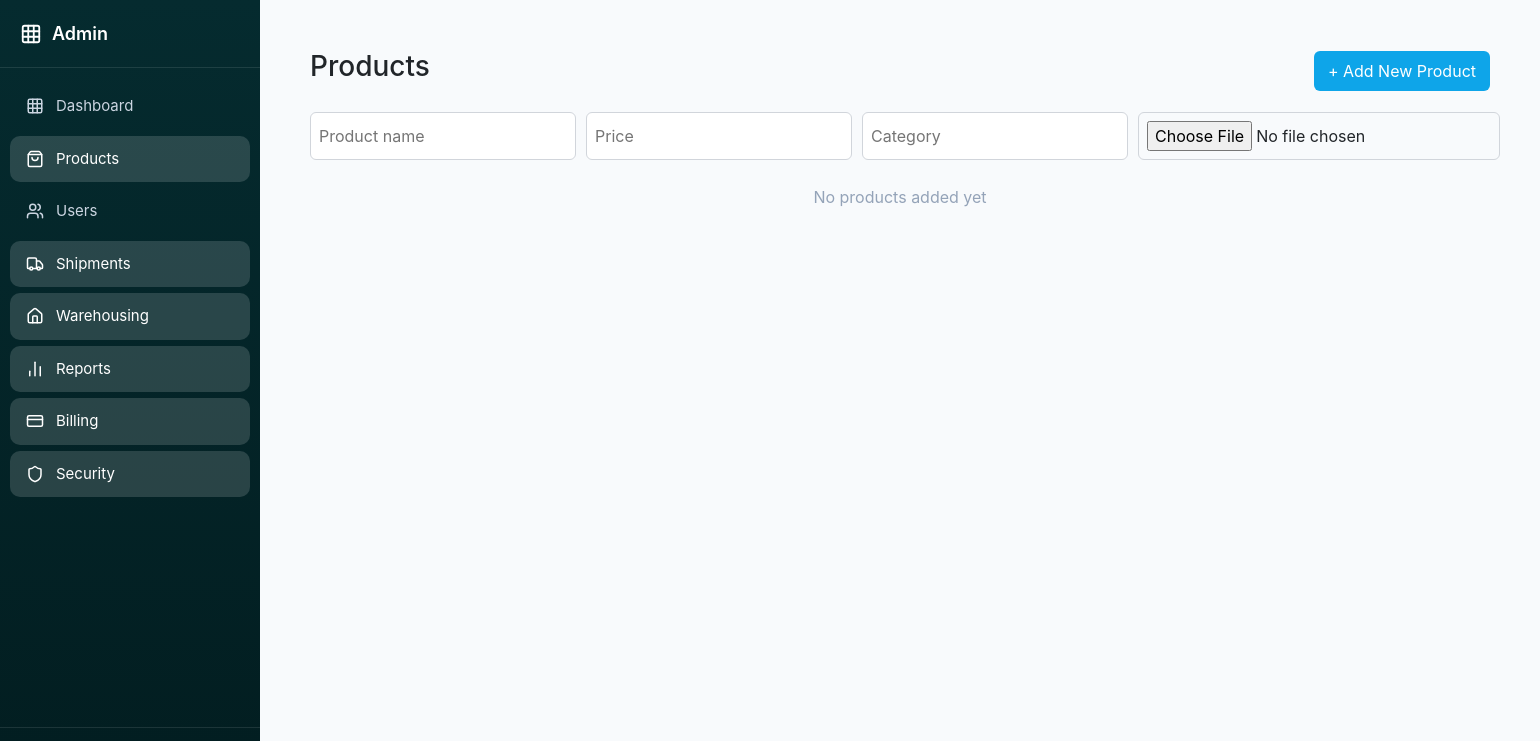
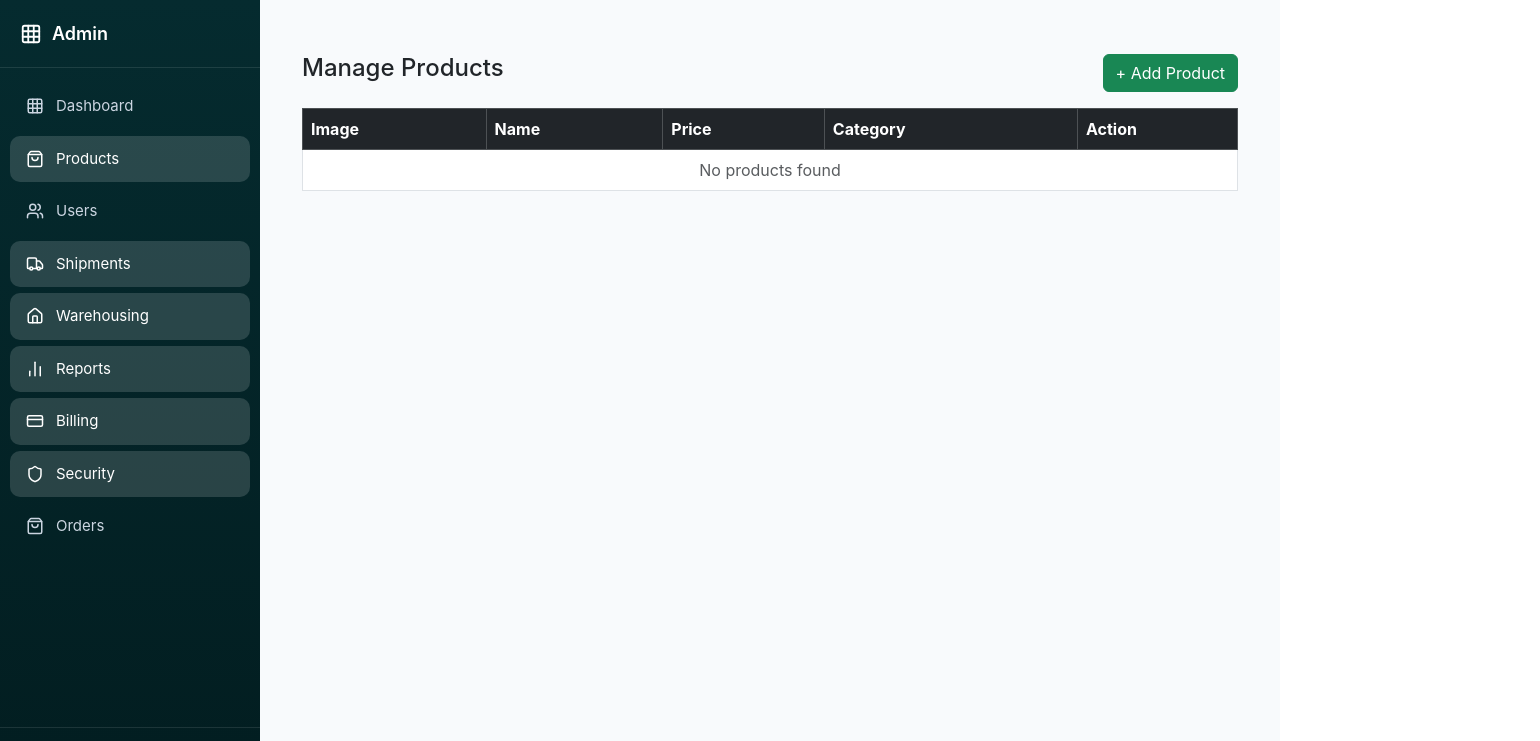
Before and after one commit to gopiarul/SHOPPING_CART, a React (Create React App) app: page /admin/products in a window 1280 px wide. Shown: the top 741 px of the page, 1540 px wide, since content can reach past the window. Built offline with nearby package versions, Linux system fonts and the light colour scheme; sample sign-in values are in the browser's storage.

Commit message:
inintal commit

```diff
--- a/src/App.js
+++ b/src/App.js
@@ -23,6 +23,7 @@ import AdminProducts from "./admin/pages/AdminProducts";
 import AdminUsers from "./admin/pages/AdminUsers";
 import AdminLayout from "./admin/layout/AdminLayout";
 import AdminRoute from "./admin/components/AdminRoute";
+ import AdminOrders from "./admin/pages/AdminOrders";
 
 function App() {
   const [user, setUser] = useState(null);
@@ -171,6 +172,19 @@ function App() {
           }
         />
 
+
+<Route
+  path="/admin/orders"
+  element={
+    <AdminRoute>
+      <AdminLayout>
+        <AdminOrders />
+      </AdminLayout>
+    </AdminRoute>
+  }
+/>
+
+
       </Routes>
     </Router>
   );
--- a/src/admin/components/AdminNavbar.jsx
+++ b/src/admin/components/AdminNavbar.jsx
@@ -62,6 +62,10 @@ function AdminNavbar() {
         <NavLink to="#" className="menu-item">
           <Shield size={18} /> Security
         </NavLink>
+        <NavLink to="/admin/orders" className="menu-item">
+  <ShoppingBag size={18} /> Orders
+</NavLink>
+
       </nav>
 
       <div className="admin-footer">
--- a/src/admin/pages/AdminDashboard.jsx
+++ b/src/admin/pages/AdminDashboard.jsx
@@ -22,12 +22,18 @@ ChartJS.register(
 );
 
 function AdminDashboard() {
+  // 🔹 REAL DATA FROM LOCALSTORAGE
+  const products = JSON.parse(localStorage.getItem("products")) || [];
+  const users = JSON.parse(localStorage.getItem("users")) || [];
+  const orders = JSON.parse(localStorage.getItem("orders")) || [];
+
+  // 🔹 CHART DATA (can be improved later with real monthly logic)
   const barData = {
     labels: ["Jan", "Feb", "Mar", "Apr", "May", "Jun"],
     datasets: [
       {
         label: "Orders",
-        data: [30, 45, 60, 50, 80, 120],
+        data: [10, 20, 35, 50, orders.length, orders.length + 10],
         backgroundColor: "#0ea5e9",
       },
     ],
@@ -38,7 +44,7 @@ function AdminDashboard() {
     datasets: [
       {
         label: "Users",
-        data: [10, 20, 28, 35, 42, 48],
+        data: [5, 10, 18, 25, 35, users.length],
         borderColor: "#22c55e",
         backgroundColor: "#22c55e",
         tension: 0.4,
@@ -50,23 +56,25 @@ function AdminDashboard() {
     <div className="admin-dashboard">
       <h2 className="dashboard-title">Admin Dashboard</h2>
 
-      {/* STAT CARDS */}
+      {/* 🔹 STAT CARDS */}
       <div className="dashboard-cards">
         <div className="stat-card">
           <p>Total Products</p>
-          <h3>25</h3>
+          <h3>{products.length}</h3>
         </div>
+
         <div className="stat-card">
           <p>Total Orders</p>
-          <h3>120</h3>
+          <h3>{orders.length}</h3>
         </div>
+
         <div className="stat-card">
           <p>Total Users</p>
-          <h3>48</h3>
+          <h3>{users.length}</h3>
         </div>
       </div>
 
-      {/* CHARTS */}
+      {/* 🔹 CHARTS */}
       <div className="dashboard-charts">
         <div className="chart-card">
           <h5>Monthly Orders</h5>
--- /dev/null
+++ b/src/admin/pages/AdminOrders.jsx
@@ -0,0 +1,39 @@
+import React from "react";
+
+function AdminOrders() {
+  const orders = JSON.parse(localStorage.getItem("orders")) || [];
+
+  return (
+    <div className="container mt-4">
+      <h4 className="fw-bold mb-3">Orders Management</h4>
+
+      {orders.length === 0 ? (
+        <p className="text-muted">No orders found</p>
+      ) : (
+        <table className="table table-bordered">
+          <thead className="table-dark">
+            <tr>
+              <th>User</th>
+              <th>Total Items</th>
+              <th>Total Amount</th>
+              <th>Date</th>
+            </tr>
+          </thead>
+
+          <tbody>
+            {orders.map((o, i) => (
+              <tr key={i}>
+                <td>{o.username}</td>
+                <td>{o.items.length}</td>
+                <td>₹{o.total}</td>
+                <td>{new Date(o.date).toLocaleString()}</td>
+              </tr>
+            ))}
+          </tbody>
+        </table>
+      )}
+    </div>
+  );
+}
+
+export default AdminOrders;
--- a/src/admin/pages/AdminProducts.jsx
+++ b/src/admin/pages/AdminProducts.jsx
@@ -1,105 +1,187 @@
-import React, { useState } from "react";
-import "../components/AdminProducts.css";
+import React, { useState, useEffect } from "react";
 
 function AdminProducts() {
   const [products, setProducts] = useState([]);
+  const [showModal, setShowModal] = useState(false);
+  const [editIndex, setEditIndex] = useState(null);
+
   const [form, setForm] = useState({
     name: "",
     price: "",
     category: "",
-    image: null,
+    image: ""
   });
 
-  const handleChange = (e) => {
-    const { name, value, files } = e.target;
-    setForm({
-      ...form,
-      [name]: files ? files[0] : value,
-    });
+  useEffect(() => {
+    setProducts(JSON.parse(localStorage.getItem("products")) || []);
+  }, []);
+
+  const openModal = (product = null, index = null) => {
+    if (product) {
+      setForm(product);
+      setEditIndex(index);
+    } else {
+      setForm({ name: "", price: "", category: "", image: "" });
+      setEditIndex(null);
+    }
+    setShowModal(true);
   };
 
-  const addProduct = () => {
-    if (!form.name || !form.price || !form.image) return;
+  const saveProduct = () => {
+    let updated = [...products];
 
-    const newProduct = {
-      id: Date.now(),
-      name: form.name,
-      price: form.price,
-      category: form.category,
-      image: URL.createObjectURL(form.image),
-    };
+    if (editIndex !== null) {
+      updated[editIndex] = form;
+    } else {
+      updated.push({ ...form, id: Date.now() });
+    }
 
-    setProducts([...products, newProduct]);
-    setForm({ name: "", price: "", category: "", image: null });
+    setProducts(updated);
+    localStorage.setItem("products", JSON.stringify(updated));
+    setShowModal(false);
   };
 
   const deleteProduct = (id) => {
-    setProducts(products.filter((p) => p.id !== id));
+    const updated = products.filter(p => p.id !== id);
+    setProducts(updated);
+    localStorage.setItem("products", JSON.stringify(updated));
+  };
+
+  const handleImage = (e) => {
+    const file = e.target.files[0];
+    if (!file) return;
+
+    const reader = new FileReader();
+    reader.onload = () => {
+      setForm({ ...form, image: reader.result });
+    };
+    reader.readAsDataURL(file);
   };
 
   return (
-    <div className="admin-products">
-      {/* Header */}
-      <div className="products-header">
-        <h3>Products</h3>
-        <button className="add-btn" onClick={addProduct}>
-          + Add New Product
+    <div className="container mt-4">
+      <div className="d-flex justify-content-between mb-3">
+        <h4>Manage Products</h4>
+        <button className="btn btn-success" onClick={() => openModal()}>
+          + Add Product
         </button>
       </div>
 
-      {/* Add Product Form */}
-      <div className="product-form">
-        <input
-          type="text"
-          name="name"
-          placeholder="Product name"
-          value={form.name}
-          onChange={handleChange}
-        />
-        <input
-          type="number"
-          name="price"
-          placeholder="Price"
-          value={form.price}
-          onChange={handleChange}
-        />
-        <input
-          type="text"
-          name="category"
-          placeholder="Category"
-          value={form.category}
-          onChange={handleChange}
-        />
-        <input type="file" name="image" onChange={handleChange} />
-      </div>
+      <table className="table table-bordered align-middle">
+        <thead className="table-dark">
+          <tr>
+            <th>Image</th>
+            <th>Name</th>
+            <th>Price</th>
+            <th>Category</th>
+            <th width="160">Action</th>
+          </tr>
+        </thead>
 
-      {/* Product Grid */}
-      <div className="products-grid">
-        {products.map((p) => (
-          <div className="product-card" key={p.id}>
-            <img src={p.image} alt={p.name} />
-            <div className="card-body">
-              <h6>{p.name}</h6>
-              <p>₹{p.price}</p>
-              <span>{p.category}</span>
-            </div>
+        <tbody>
+          {products.length === 0 && (
+            <tr>
+              <td colSpan="5" className="text-center text-muted">
+                No products found
+              </td>
+            </tr>
+          )}
 
-            <div className="card-actions">
-              <button className="edit-btn">Edit</button>
-              <button
-                className="delete-btn"
-                onClick={() => deleteProduct(p.id)}
-              >
-                Delete
-              </button>
+          {products.map((p, i) => (
+            <tr key={p.id}>
+              <td>
+                {p.image ? (
+                  <img
+                    src={p.image}
+                    alt={p.name}
+                    width="50"
+                    height="50"
+                    style={{ objectFit: "cover", borderRadius: "6px" }}
+                  />
+                ) : (
+                  <span className="text-muted">No image</span>
+                )}
+              </td>
+              <td>{p.name}</td>
+              <td>₹{p.price}</td>
+              <td>{p.category}</td>
+              <td>
+                <button
+                  className="btn btn-warning btn-sm me-2"
+                  onClick={() => openModal(p, i)}
+                >
+                  Edit
+                </button>
+                <button
+                  className="btn btn-danger btn-sm"
+                  onClick={() => deleteProduct(p.id)}
+                >
+                  Delete
+                </button>
+              </td>
+            </tr>
+          ))}
+        </tbody>
+      </table>
+
+      {/* MODAL */}
+      {showModal && (
+        <div className="modal fade show d-block bg-dark bg-opacity-50">
+          <div className="modal-dialog">
+            <div className="modal-content p-3">
+              <h5>{editIndex !== null ? "Edit" : "Add"} Product</h5>
+
+              <input
+                className="form-control mb-2"
+                placeholder="Product Name"
+                value={form.name}
+                onChange={(e) => setForm({ ...form, name: e.target.value })}
+              />
+
+              <input
+                className="form-control mb-2"
+                placeholder="Price"
+                value={form.price}
+                onChange={(e) => setForm({ ...form, price: e.target.value })}
+              />
+
+              <input
+                className="form-control mb-2"
+                placeholder="Category"
+                value={form.category}
+                onChange={(e) => setForm({ ...form, category: e.target.value })}
+              />
+
+              <input
+                type="file"
+                className="form-control mb-2"
+                onChange={handleImage}
+              />
+
+              {form.image && (
+                <img
+                  src={form.image}
+                  alt="Preview"
+                  width="80"
+                  className="mb-2"
+                />
+              )}
+
+              <div className="d-flex justify-content-end">
+                <button
+                  className="btn btn-secondary me-2"
+                  onClick={() => setShowModal(false)}
+                >
+                  Cancel
+                </button>
+                <button className="btn btn-primary" onClick={saveProduct}>
+                  Save
+                </button>
+              </div>
             </div>
           </div>
-        ))}
-
-        {products.length === 0 && (
-          <p className="empty-text">No products added yet</p>
-        )}
-      </div>
+        </div>
+      )}
     </div>
   );
 }
```
Also changed, not shown: src/admin/pages/AdminUsers.jsx (+76 -45 lines).
